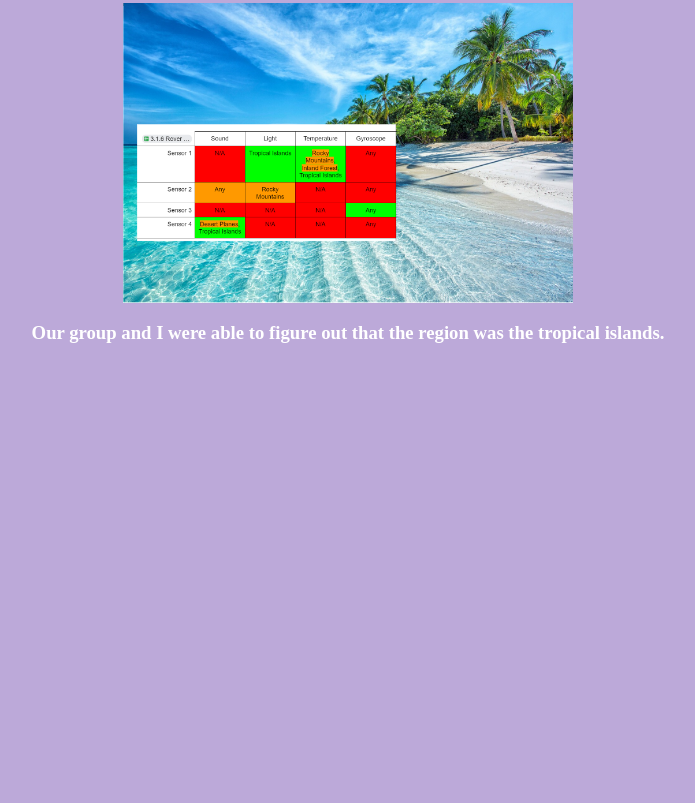
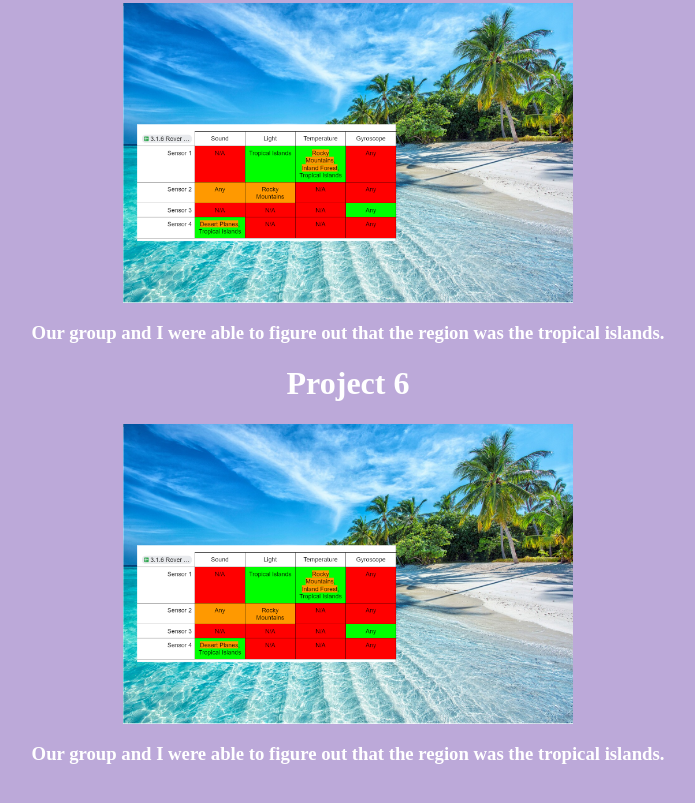
Before and after one commit to isabelatorres31/isabelatorres31.github.io, a plain HTML site: page portfolio.html in a window 1280 px wide. Shown: the part 2157-2960 px from the top of the page, without its empty margins (292-987 px from the left). Before the commit the page ends 2546 px from the top, so only its background shows below. Drawn offline with Linux system fonts and the light colour scheme.

Commit message:
Update portfolio.html

```diff
--- a/portfolio.html
+++ b/portfolio.html
@@ -32,6 +32,9 @@ design<!doctype html>
     <h1 style="color:white;">Project 5</h1>
     <img src="tropical island.PNG" height="300">
 <h3 style="color:white;">Our group and I were able to figure out that the region was the tropical islands.</h3>
+    <h1 style="color:white;">Project 6</h1>
+    <img src="tropical island.PNG" height="300">
+<h3 style="color:white;">Our group and I were able to figure out that the region was the tropical islands.</h3>
      </a>
      <br>
     </center>
```
